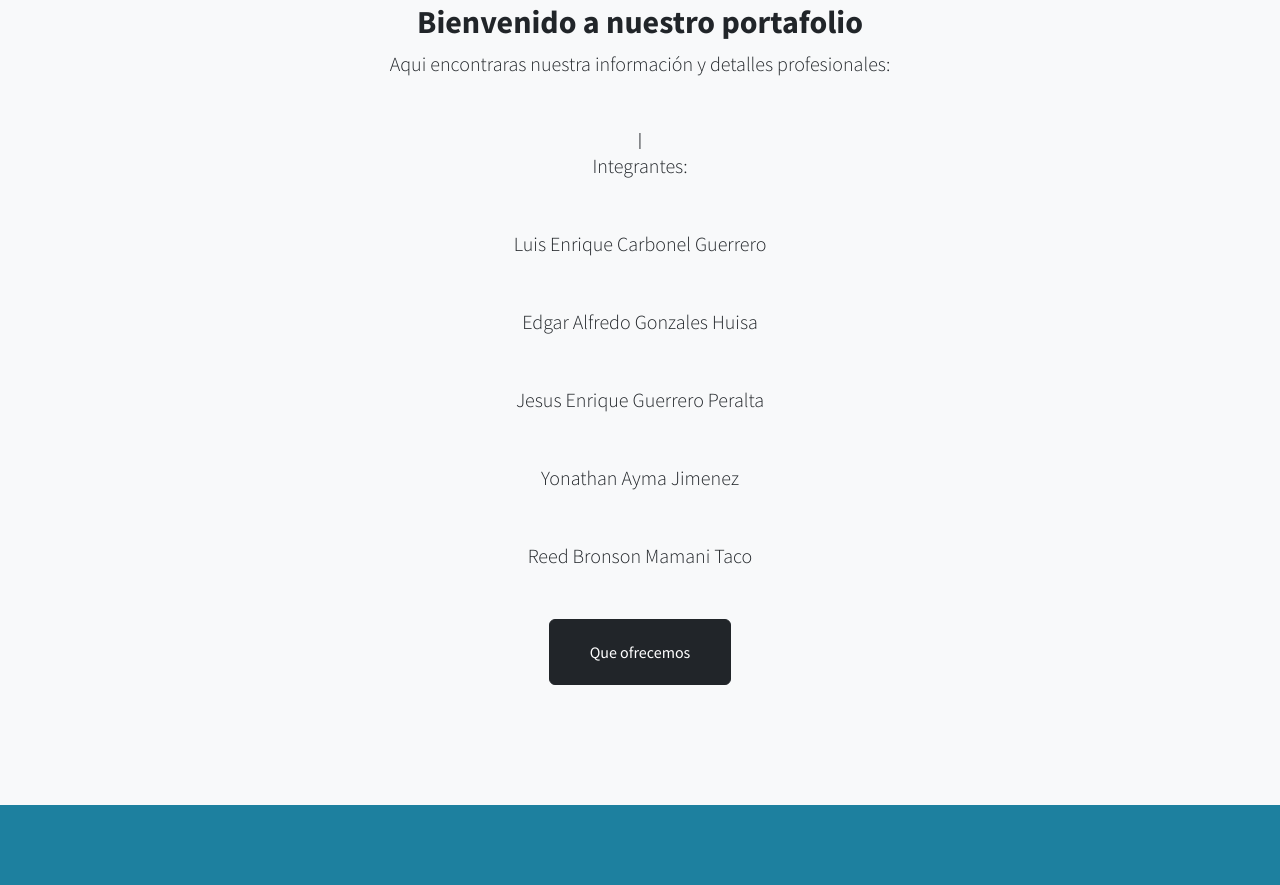
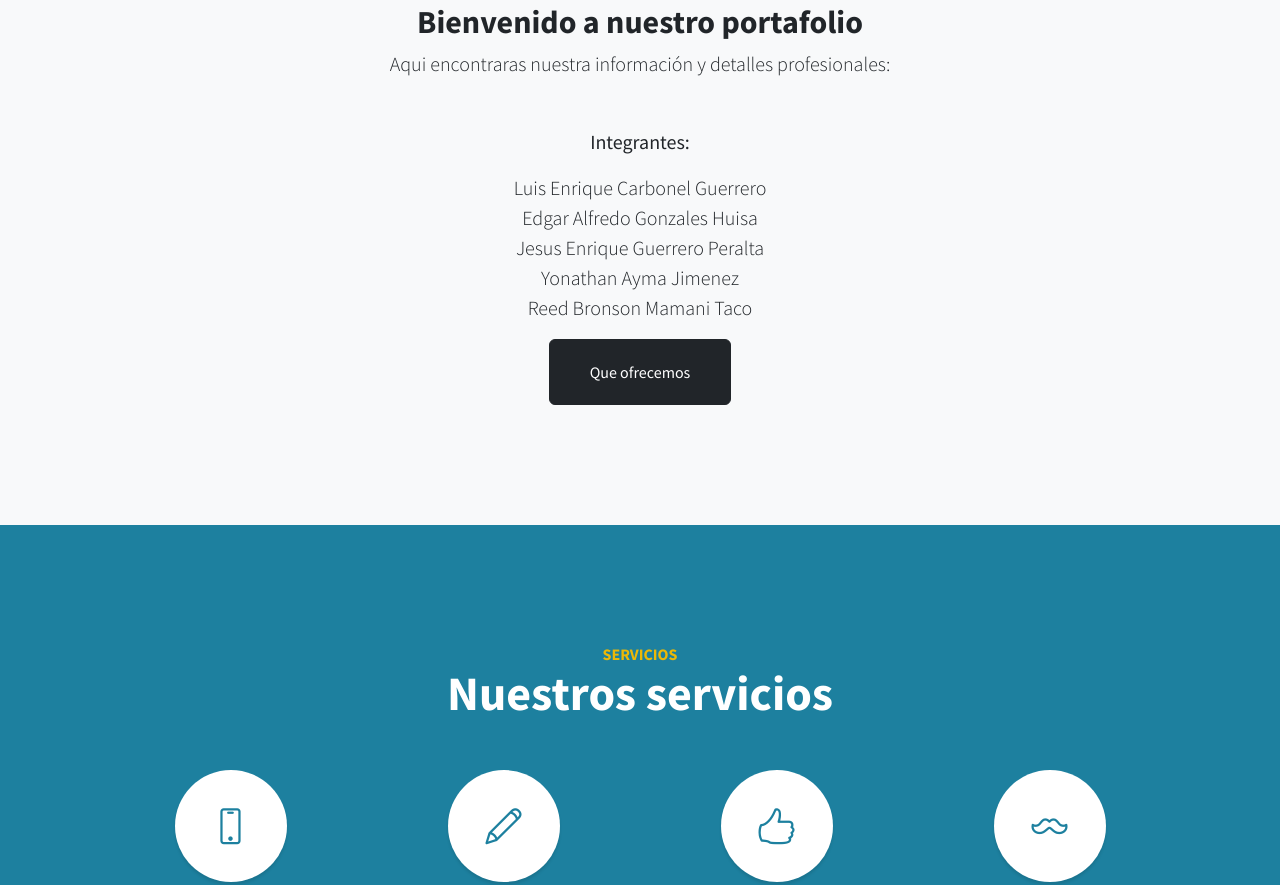
Before and after one commit to ReedMamani/Portada-Grupal, a plain HTML site: page index.html in a window 1280 px wide. Shown: the part 917-1802 px from the top of the page. Drawn offline with nearby package versions, Linux system fonts and the light colour scheme.

Commit message:
Update index.html

```diff
--- a/index.html
+++ b/index.html
@@ -63,25 +63,16 @@
                         <p class="lead mb-5">
                             Aqui encontraras nuestra información y detalles profesionales:
                         </p>
-                        <p>    </p>
-                    |    <p class="lead mb-5">
-                            Integrantes:
-                        </p>
-                        <p class="lead mb-5">
-                            Luis Enrique Carbonel Guerrero
-                        </p>
-                        <p class="lead mb-5">
-                            Edgar Alfredo Gonzales Huisa
-                        </p>
-                        <p class="lead mb-5">
-                          Jesus Enrique Guerrero Peralta
-                        </p>
-                        <p class="lead mb-5">
-                           Yonathan Ayma Jimenez
-                        </p>
-                        <p class="lead mb-5">
-                           Reed Bronson Mamani Taco
-                        </p>
+                        <p class="lead mb-3">
+    <strong>Integrantes:</strong>
+</p>
+<ul class="lead mb-3" style="list-style: none; padding-left: 0;">
+    <li>Luis Enrique Carbonel Guerrero</li>
+    <li>Edgar Alfredo Gonzales Huisa</li>
+    <li>Jesus Enrique Guerrero Peralta</li>
+    <li>Yonathan Ayma Jimenez</li>
+    <li>Reed Bronson Mamani Taco</li>
+</ul>
 
 
 
```
